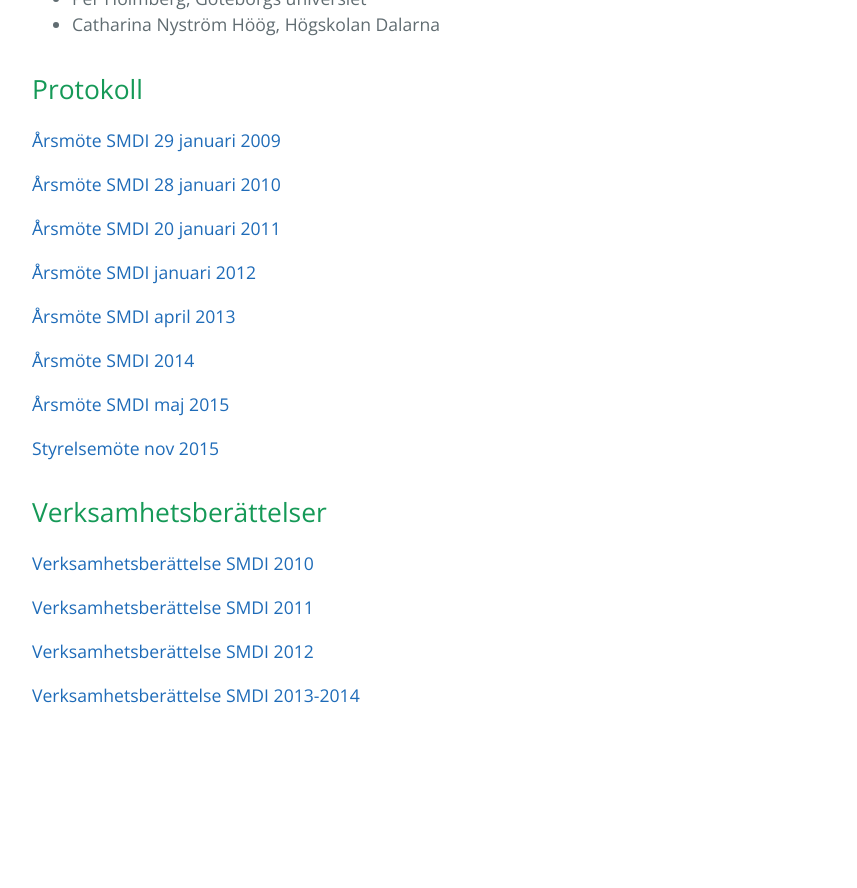
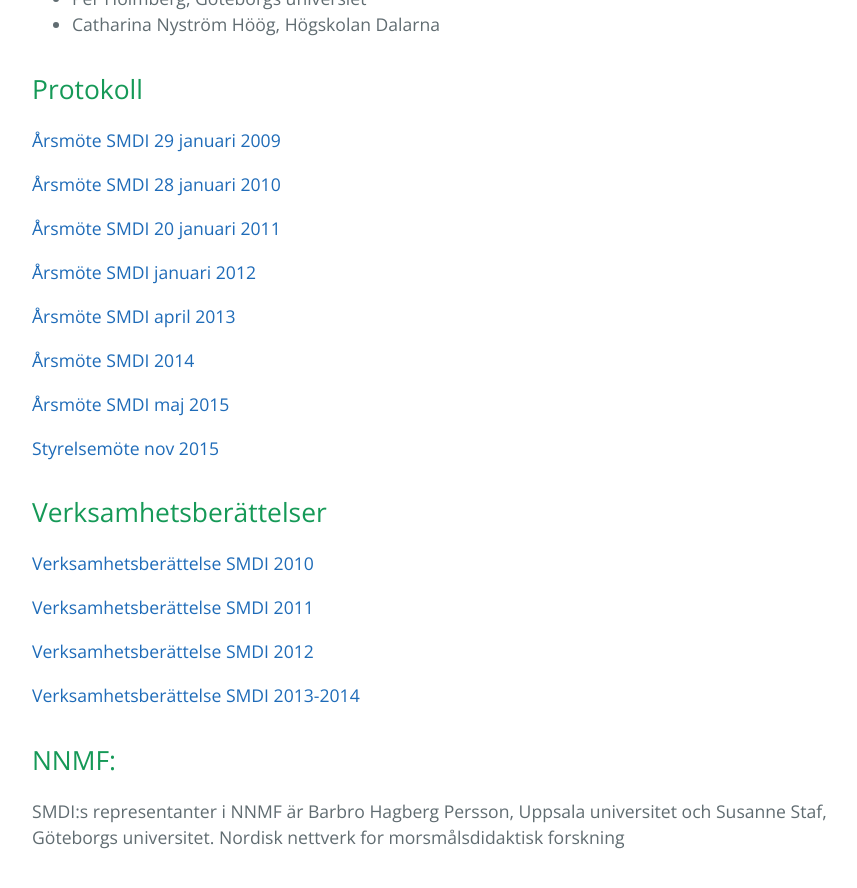
Before and after one commit to smdihemsida/smdihemsida.github.io, a Jekyll site: the page built from nätverket.md, in a window 1280 px wide and 900 px high, scrolled down 1484 px. Shown: the top 888 px of the window, without its empty margins (192-1049 px from the left). Built offline with Jekyll 4.4.1, drawn with Linux system fonts in a browser that asks for light colours; our own code applies the rules of GitHub Pages for plain Markdown files; before the commit the page ends 2242 px from its top, so only the background shows below that.

Commit message:
La till forskningsbevkaning

```diff
--- a/nätverket.md
+++ b/nätverket.md
@@ -59,3 +59,6 @@ I ledningen för nätverket SMDI finns en nätverksstyrelse. Inom nätverksstyre
 
 
 [Verksamhetsberättelse SMDI 2013-2014](https://drive.google.com/open?id=1Yk-D_pwe2O-vLMKIUc6PqqzUTu6w1Tg2)
+
+## NNMF:
+SMDI:s representanter i NNMF är Barbro Hagberg Persson, Uppsala universitet och Susanne Staf, Göteborgs universitet. Nordisk nettverk for morsmålsdidaktisk forskning
```
Also changed, not shown: forskningsbevakning.md (added, +13 -0 lines).
